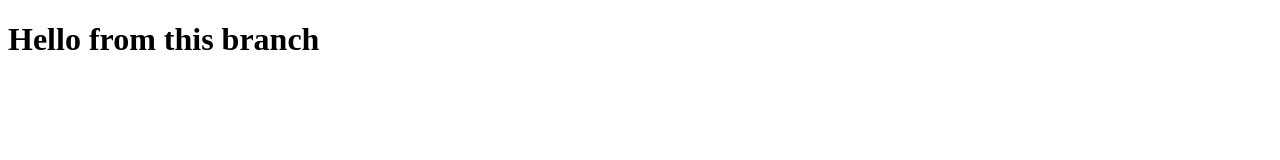
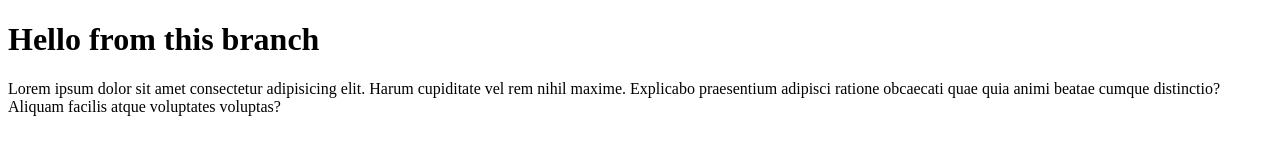
Before and after one commit to LiMi-SEDC/FLEX-homeworks, a plain HTML site: page project/index.html in a window 1280 px wide. Drawn offline with Linux system fonts and the light colour scheme.

Commit message:
something

```diff
--- a/project/index.html
+++ b/project/index.html
@@ -10,6 +10,7 @@
 
 <body>
     <h1>Hello from this branch</h1>
+    <p>Lorem ipsum dolor sit amet consectetur adipisicing elit. Harum cupiditate vel rem nihil maxime. Explicabo praesentium adipisci ratione obcaecati quae quia animi beatae cumque distinctio? Aliquam facilis atque voluptates voluptas?</p>
 </body>
 
 </html>
```
